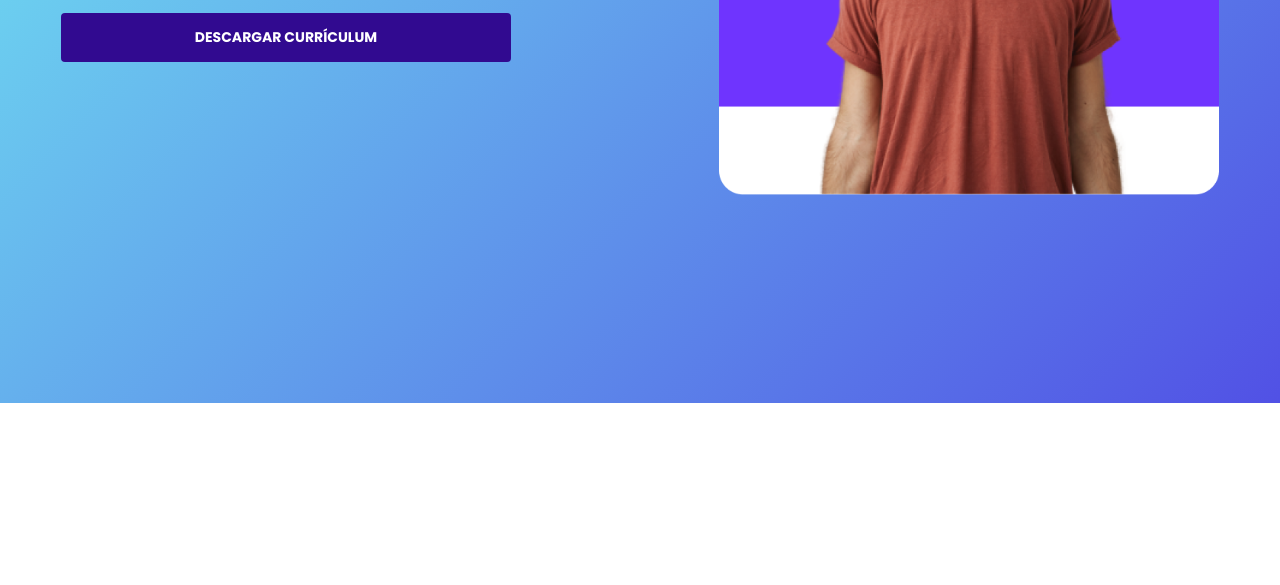
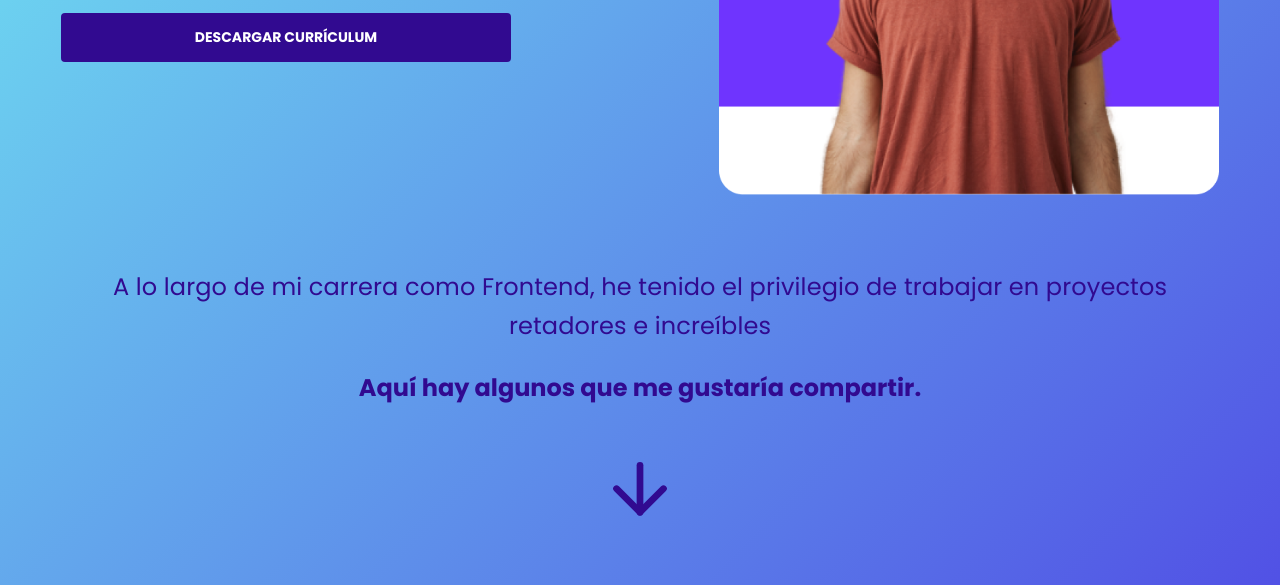
Before and after one commit to OscarAguilarL/portafolio-jaume, a plain HTML site: page index.html in a window 1280 px wide. Shown: the part 413-998 px from the top of the page. Before the commit the page ends 816 px from the top, so only its background shows below. Drawn offline with Linux system fonts and the light colour scheme.

Commit message:
Sección comment

```diff
--- /dev/null
+++ b/css/comment.css
@@ -0,0 +1,19 @@
+.comment {
+  text-align: center;
+  padding-block: 40px;
+}
+
+.comment p {
+  font-size: 24px;
+  font-style: normal;
+  font-weight: 400;
+  line-height: 39px;
+  letter-spacing: 0.005em;
+  text-align: center;
+  margin-block-start: 1.5rem;
+}
+
+.comment h5 {
+  margin-block-start: 1.5rem;
+  font: var(--headline5);
+}
--- a/css/index.css
+++ b/css/index.css
@@ -4,6 +4,7 @@
 @import "./hero.css";
 @import "./wrapper.css";
 @import "./menu.css";
+@import "./comment.css";
 
 :root {
   --fontBase: "Poppins", sans-serif;
--- a/index.html
+++ b/index.html
@@ -64,6 +64,17 @@
           <a href="https://google.com" class="btn">Descargar currículum</a>
         </div>
       </section>
+
+      <section class="comment">
+        <p>
+          A lo largo de mi carrera como Frontend, he tenido el privilegio de
+          trabajar en proyectos retadores e increíbles
+        </p>
+
+        <h5>Aquí hay algunos que me gustaría compartir.</h5>
+
+        <img src="./img/icons/arrow-down.svg" alt="" />
+      </section>
     </div>
   </body>
 </html>
```
Also changed, not shown: img/icons/arrow-down.svg (added).
